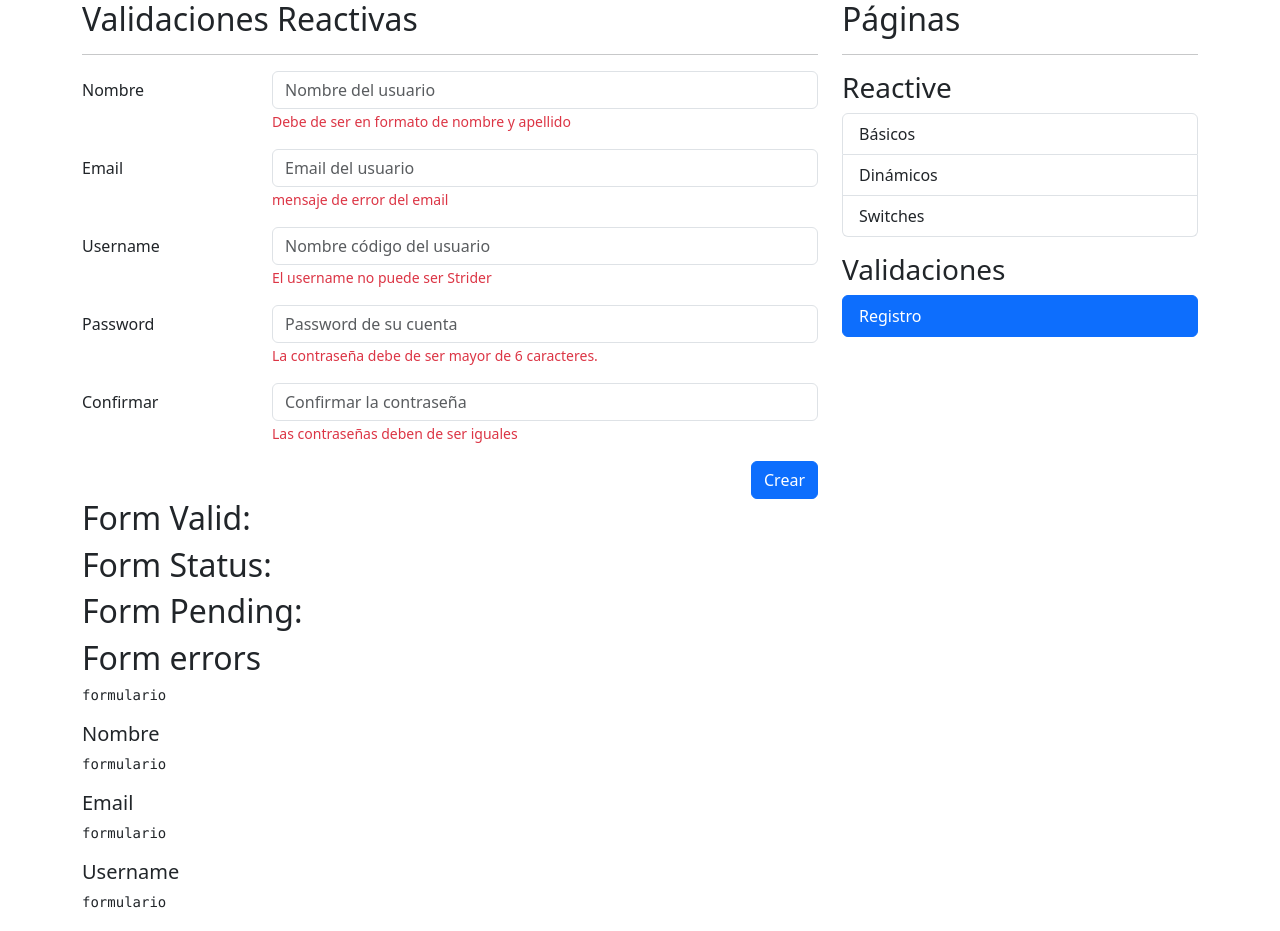
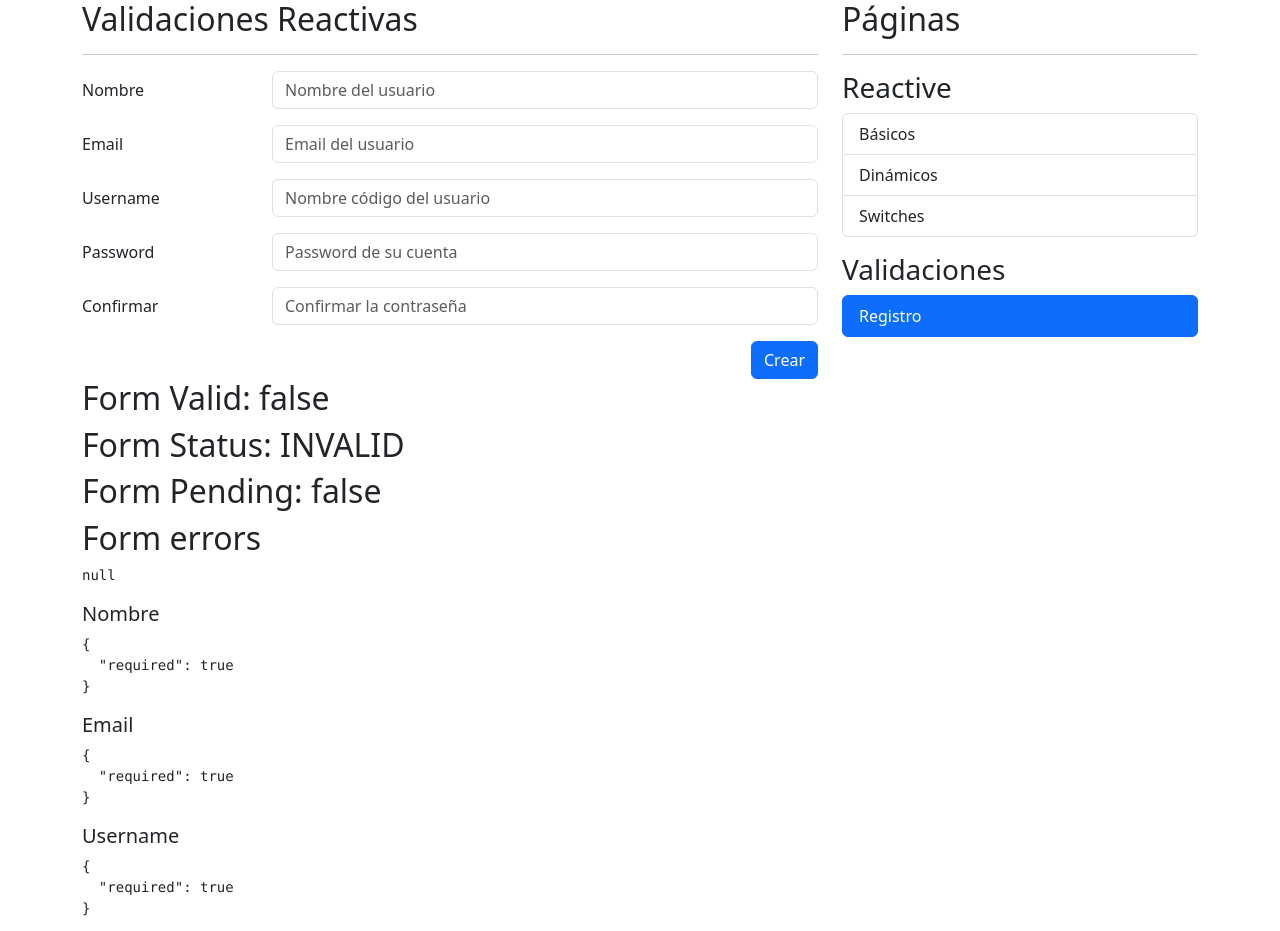
Before and after one commit to 7Fernando7/formApp, an Angular app: page /auth/sign-up in a window 1280 px wide. Shown: the top 931 px of the page. Built offline with nearby package versions, Linux system fonts and the light colour scheme.

Commit message:
Formulario de registro, Validator Functions, Validaciones email y patrones, Validator Service, validator Asíncronos

```diff
--- a/src/app/auth/auth.module.ts
+++ b/src/app/auth/auth.module.ts
@@ -1,16 +1,20 @@
 import { NgModule } from '@angular/core';
 import { CommonModule } from '@angular/common';
+import { ReactiveFormsModule } from '@angular/forms';
 
 import { AuthRoutingModule } from './auth-routing.module';
+import { RegisterPageComponent } from './pages/register-page/register-page.component';
 
 
 @NgModule({
   declarations: [
+    RegisterPageComponent,
 
   ],
   imports: [
     CommonModule,
     AuthRoutingModule,
+    ReactiveFormsModule,
   ],
   exports: [
   ]
--- a/src/app/auth/pages/register-page/register-page.component.html
+++ b/src/app/auth/pages/register-page/register-page.component.html
@@ -4,7 +4,7 @@
 <div class="row">
     <div class="col">
 
-        <form autocomplete="off">
+        <form [formGroup]="myForm" (ngSubmit)="onSubmit()" autocomplete="off">
 
             <!-- Nombre -->
             <div class="row mb-3">
@@ -12,9 +12,10 @@
                 <div class="col-sm-9">
                     <input type="text"
                            class="form-control"
+                           formControlName="name"
                            placeholder="Nombre del usuario">
 
-                    <span class="form-text text-danger">
+                    <span *ngIf="isValidField('name')" class="form-text text-danger">
                         Debe de ser en formato de nombre y apellido
                     </span>
                 </div>
@@ -26,8 +27,9 @@
                 <div class="col-sm-9">
                     <input type="email"
                            class="form-control"
+                           formControlName="email"
                            placeholder="Email del usuario">
-                    <span class="form-text text-danger">
+                    <span *ngIf="isValidField('email')" class="form-text text-danger">
                         mensaje de error del email
                     </span>
                 </div>
@@ -39,8 +41,9 @@
                 <div class="col-sm-9">
                     <input type="text"
                            class="form-control"
+                           formControlName="username"
                            placeholder="Nombre código del usuario">
-                    <span class="form-text text-danger">
+                    <span *ngIf="isValidField('username')" class="form-text text-danger">
                          El username no puede ser Strider
                     </span>
                 </div>
@@ -52,9 +55,10 @@
                 <div class="col-sm-9">
                     <input type="password"
                            class="form-control"
+                           formControlName="password"
                            placeholder="Password de su cuenta">
 
-                    <span class="form-text text-danger">
+                    <span *ngIf="isValidField('password')" class="form-text text-danger">
                          La contraseña debe de ser mayor de 6 caracteres.
                     </span>
                 </div>
@@ -66,9 +70,10 @@
                 <div class="col-sm-9">
                     <input type="password"
                            class="form-control"
+                           formControlName="password2"
                            placeholder="Confirmar la contraseña">
 
-                    <span class="form-text text-danger">
+                    <span *ngIf="isValidField('password2')" class="form-text text-danger">
                          Las contraseñas deben de ser iguales
                     </span>
                 </div>
@@ -90,24 +95,24 @@
 </div>
 
 
-<h2>Form Valid: </h2>
-<h2>Form Status: </h2>
-<h2>Form Pending: </h2>
+<h2>Form Valid: {{ myForm.valid }} </h2>
+<h2>Form Status: {{ myForm.status }} </h2>
+<h2>Form Pending: {{ myForm.pending }} </h2>
 <h2>Form errors</h2>
-<pre>{{ 'formulario'   }}</pre>
+<pre>{{ myForm.errors | json }}</pre>
 
 <h5>Nombre</h5>
-<pre>{{ 'formulario'  }}</pre>
+<pre>{{ myForm.controls['name'].errors | json }}</pre>
 
 <h5>Email</h5>
-<pre>{{ 'formulario'  }}</pre>
+<pre>{{ myForm.controls['email'].errors| json }}</pre>
 
 <h5>Username</h5>
-<pre>{{ 'formulario' }}</pre>
+<pre>{{ myForm.controls['username'].errors | json }}</pre>
 
 
 <h5>Password</h5>
-<pre>{{ 'formulario'  }}</pre>
+<pre>{{ myForm.value.password | json }}</pre>
 
 <h5>Confirmar</h5>
-<pre>{{ 'formulario'   }}</pre>
+<pre>{{ myForm.value.password2 | json }}</pre>
--- a/src/app/auth/pages/register-page/register-page.component.ts
+++ b/src/app/auth/pages/register-page/register-page.component.ts
@@ -1,11 +1,36 @@
+import { FormBuilder, FormGroup, Validators } from '@angular/forms';
 import { Component } from '@angular/core';
+// import * as customValidators from 'src/app/shared/validators/validators';
+import { ValidatorsService } from 'src/app/shared/service/validators.service';
+import { EmailValidatorService } from 'src/app/shared/validators/email-validator.service';
 
 @Component({
-  selector: 'auth-register-page',
   templateUrl: './register-page.component.html',
-  styles: [
-  ]
 })
 export class RegisterPageComponent {
 
+  public myForm: FormGroup = this.fb.group({
+    name: ['', [ Validators.required, Validators.pattern(this.validatorsService.firstNameAndLastnamePattern) ]],
+    // email: ['', [ Validators.required, Validators.pattern(this.validatorsService.emailPattern) ], [ new EmailValidatorService() ]],
+    email: ['', [ Validators.required, Validators.pattern(this.validatorsService.emailPattern) ], [ this.emailValidatorService ]],
+    username: ['', [ Validators.required, this.validatorsService.cantBeStrider ] ],
+    password: ['', [ Validators.required, Validators.minLength(6)]],
+    password2: ['', [ Validators.required ]],
+  });
+
+
+  constructor(
+    private fb: FormBuilder,
+    private validatorsService: ValidatorsService,
+    private emailValidatorService: EmailValidatorService
+    ) {}
+
+  isValidField( field: string ) {
+    return this.validatorsService.isValidField( this.myForm, field );
+  }
+
+  onSubmit() {
+    this.myForm.markAllAsTouched();
+  }
+
 }
--- a/src/app/reactive/pages/basic-page/basic-page.component.ts
+++ b/src/app/reactive/pages/basic-page/basic-page.component.ts
@@ -1,5 +1,6 @@
 import { Component, OnInit } from '@angular/core';
 import { FormBuilder, FormControl, FormGroup, Validators } from '@angular/forms';
+import { ValidatorsService } from 'src/app/shared/service/validators.service';
 
 const rtx5090 = {
   name: 'RTX 5090',
@@ -27,16 +28,19 @@
   })
 
 
-  constructor( private fb: FormBuilder ){}
+  constructor(
+    private fb: FormBuilder,
+    private validatorsService: ValidatorsService
+    ) {}
+
+  isValidField( field: string ) {
+    return this.validatorsService.isValidField( this.myForm, field );
+  }
 
   ngOnInit(): void {
     // this.myForm.reset( rtx5090 );
   }
 
-  isValidField( field: string ): boolean | null {
-    return this.myForm.controls[field].errors
-      && this.myForm.controls[field].touched;
-  }
 
   getFieldError( field: string ): string | null {
 
--- a/src/app/reactive/pages/dynamic-page/dynamic-page.component.ts
+++ b/src/app/reactive/pages/dynamic-page/dynamic-page.component.ts
@@ -1,5 +1,6 @@
 import { FormArray, FormBuilder, FormControl, FormGroup, Validators } from '@angular/forms';
 import { Component } from '@angular/core';
+import { ValidatorsService } from 'src/app/shared/service/validators.service';
 
 @Component({
   templateUrl: './dynamic-page.component.html',
@@ -13,7 +14,7 @@
   // });
 
   public myForm: FormGroup = this.fb.group({
-    name: [ '', [ Validators.required, Validators.minLength(3) ] ],
+    name: ['', [ Validators.required, Validators.pattern(this.validatorsService.firstNameAndLastnamePattern) ]],
     favoriteGames: this.fb.array([
       ['Metal Gear', Validators.required],
       ['Death Stranding', Validators.required],
@@ -24,17 +25,19 @@
 
   public newFavorite: FormControl = new FormControl('', Validators.required );
 
-  constructor( private fb: FormBuilder) {}
+  constructor(
+    private fb: FormBuilder,
+    private validatorsService: ValidatorsService
+    ) {}
+
+  isValidField( field: string ) {
+    return this.validatorsService.isValidField( this.myForm, field );
+  }
 
   get favoriteGames() {
     return this.myForm.get( 'favoriteGames' ) as FormArray;
   }
 
-
-  isValidField( field: string ): boolean | null {
-    return this.myForm.controls[field].errors
-      && this.myForm.controls[field].touched;
-  }
 
   isValidFieldInArray( formArray: FormArray, index: number ) {
     return formArray.controls[index].errors
--- a/src/app/reactive/pages/switches-page/switches-page.component.html
+++ b/src/app/reactive/pages/switches-page/switches-page.component.html
@@ -2,7 +2,7 @@
 <hr>
 
 
-<form autocomplete="off">
+<form [formGroup]="myForm" (ngSubmit)="onSave()" autocomplete="off">
 
     <!-- Radio -->
     <div class="row mb-3">
@@ -13,6 +13,7 @@
                 <input class="form-check-input"
                        type="radio"
                        value="M"
+                       formControlName="gender"
                        id="radioMasculino">
                 <label class="form-check-label" for="radioMasculino">
                   Masculino
@@ -23,6 +24,7 @@
                 <input class="form-check-input"
                        type="radio"
                        value="F"
+                       formControlName="gender"
                        id="radioFemenino">
                 <label class="form-check-label" for="radioFemenino">
                   Femenino
@@ -40,6 +42,7 @@
             <div class="form-check form-switch mt-2">
                 <input class="form-check-input"
                        type="checkbox"
+                       formControlName="wantNotifications"
                        id="flexSwitchCheckChecked">
                 <label class="form-check-label" for="flexSwitchCheckChecked">Quiero recibir notificaciones</label>
             </div>
@@ -54,12 +57,14 @@
             <div class="form-check">
                 <input class="form-check-input"
                        type="checkbox"
+                       formControlName="termsAndConditions"
                        id="flexCheckDefault">
                 <label class="form-check-label" for="flexCheckDefault">
                   Términos y condiciones de uso
                 </label>
               </div>
-              <span class="form-text text-danger">
+              <span *ngIf="isValidField('termsAndConditions')"
+                class="form-text text-danger">
                  Debe de aceptar las condiciones de uso
               </span>
 
@@ -81,15 +86,15 @@
 
 
 <h5>Valor del formulario</h5>
-<pre>{{ 'object' | json }}</pre>
+<pre>{{ myForm.value | json }}</pre>
 <br>
 
 <h5>Persona</h5>
-<pre>{{ 'object' | json }}</pre>
+<pre>{{ person | json }}</pre>
 <br>
 
 <h5>Valid</h5>
-<pre>{{ 'object' | json }}</pre>
+<pre>{{ myForm.valid | json }}</pre>
 
 <!-- <h5>Términos</h5> -->
 <!-- <pre>{{ myForm.controls?.terminos?.errors | json }}</pre> -->
--- a/src/app/reactive/pages/switches-page/switches-page.component.ts
+++ b/src/app/reactive/pages/switches-page/switches-page.component.ts
@@ -1,10 +1,51 @@
-import { Component } from '@angular/core';
+import { Component, OnInit } from '@angular/core';
+import { FormBuilder, FormGroup, Validators } from '@angular/forms';
+import { ValidatorsService } from 'src/app/shared/service/validators.service';
 
 @Component({
   templateUrl: './switches-page.component.html',
-  styles: [
-  ]
 })
-export class SwitchesPageComponent {
+
+export class SwitchesPageComponent implements OnInit {
+
+  public myForm: FormGroup = this.fb.group({
+    gender: [ 'M', Validators.required ] ,
+    wantNotifications: [ true, Validators.required] ,
+    termsAndConditions: [ false, Validators.requiredTrue ],
+  });
+
+  public person = {
+    gender: 'F',
+    wantNotifications: false,
+  }
+
+  constructor(
+    private fb: FormBuilder,
+    private validatorsService: ValidatorsService
+    ) {}
+
+  isValidField( field: string ) {
+    return this.validatorsService.isValidField( this.myForm, field );
+  }
+
+  ngOnInit(): void {
+    this.myForm.reset( this.person );
+  }
+
+
+  onSave() {
+    if(this.myForm.invalid) {
+      this.myForm.markAllAsTouched();
+      return;
+    }
+    const { termsAndConditions, ...newPerson } = this.myForm.value;
+
+    this.person = newPerson;
+    console.log(this.myForm.value);
+    console.log(this.person);
+
+  }
+
+
 
 }
--- /dev/null
+++ b/src/app/shared/service/validators.service.ts
@@ -0,0 +1,35 @@
+import { Injectable } from '@angular/core';
+import { FormControl, FormGroup, ValidationErrors } from '@angular/forms';
+
+@Injectable({providedIn: 'root'})
+export class ValidatorsService {
+
+  public firstNameAndLastnamePattern: string = '([a-zA-Z]+) ([a-zA-Z]+)';
+  public emailPattern: string = "^[a-z0-9._%+-]+@[a-z0-9.-]+\\.[a-z]{2,4}$";
+
+
+  public cantBeStrider = ( control: FormControl ): ValidationErrors | null => {
+
+    const value : string = control.value.trim().toLowerCase();
+
+    if( value === 'strider') {
+      return {
+        noStrider: true,
+      }
+
+    }
+
+    return null;
+
+  }
+
+
+  public isValidField( form: FormGroup, field: string) {
+
+    return form.controls[field].errors && form.controls[field].touched;
+
+  }
+
+
+
+}
--- /dev/null
+++ b/src/app/shared/validators/email-validator.service.ts
@@ -0,0 +1,24 @@
+
+
+import { Injectable } from '@angular/core';
+import { AbstractControl, AsyncValidator, ValidationErrors } from '@angular/forms';
+import { Observable, delay, of } from 'rxjs';
+
+@Injectable({providedIn: 'root'})
+export class EmailValidatorService implements AsyncValidator {
+
+  validate(control: AbstractControl ): Observable<ValidationErrors | null> {
+
+    const email = control.value;
+    console.log({ email });
+
+    return of({
+      emailTaken: true,
+    }).pipe(
+      delay(2000)
+    );
+  }
+
+
+
+}
--- /dev/null
+++ b/src/app/shared/validators/validators.ts
@@ -0,0 +1 @@
+import { FormControl, ValidationErrors } from "@angular/forms";
```
